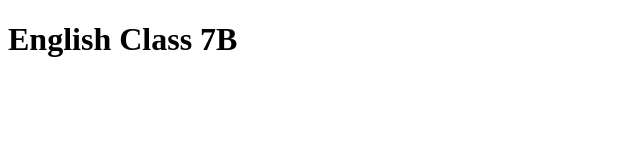
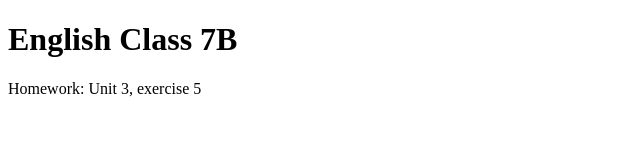
Before and after one commit to bakhtiyorovaguli-jpg/my-class, a plain HTML site: page index.html in a window 1280 px wide. Shown: the whole page, without its empty margins (0-640 px from the left). Drawn offline with Linux system fonts and the light colour scheme.

Commit message:
hw added

```diff
--- a/index.html
+++ b/index.html
@@ -7,5 +7,6 @@
 </head>
 <body>
     <h1>English Class 7B</h1>
+    <p>Homework: Unit 3, exercise 5</p>
 </body>
 </html>
```
